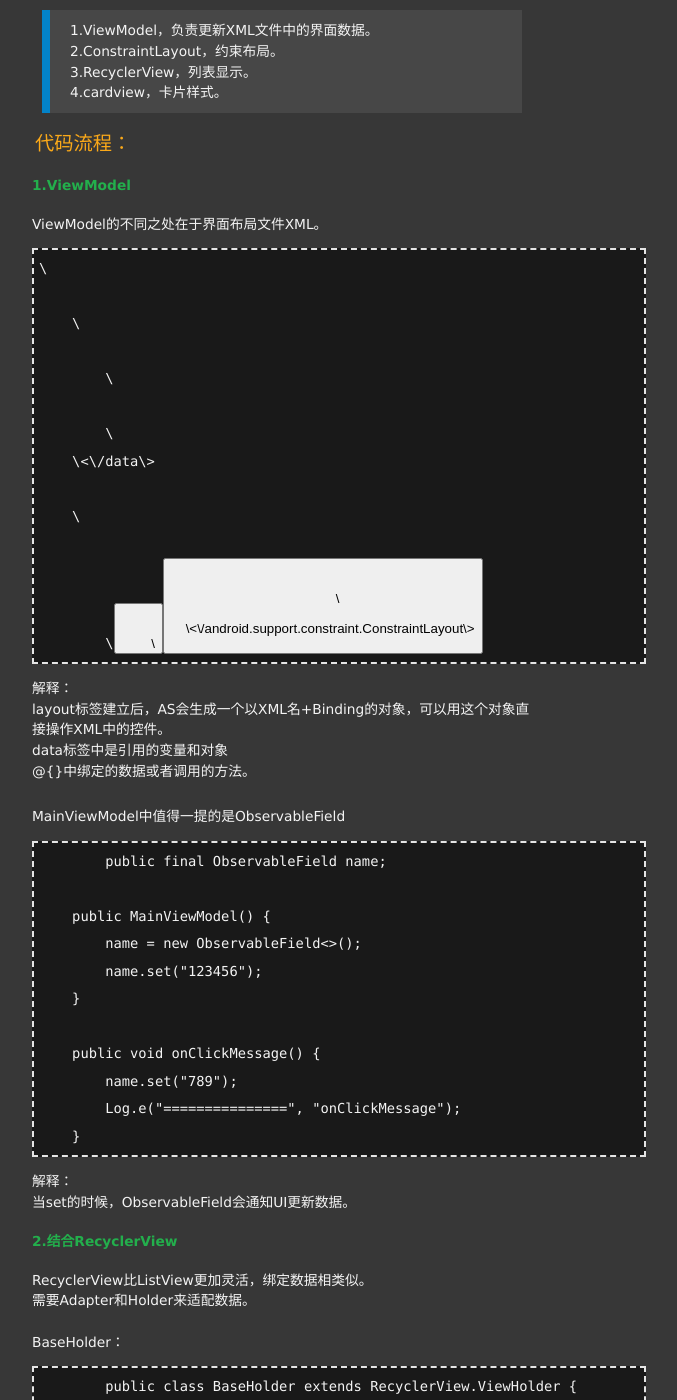
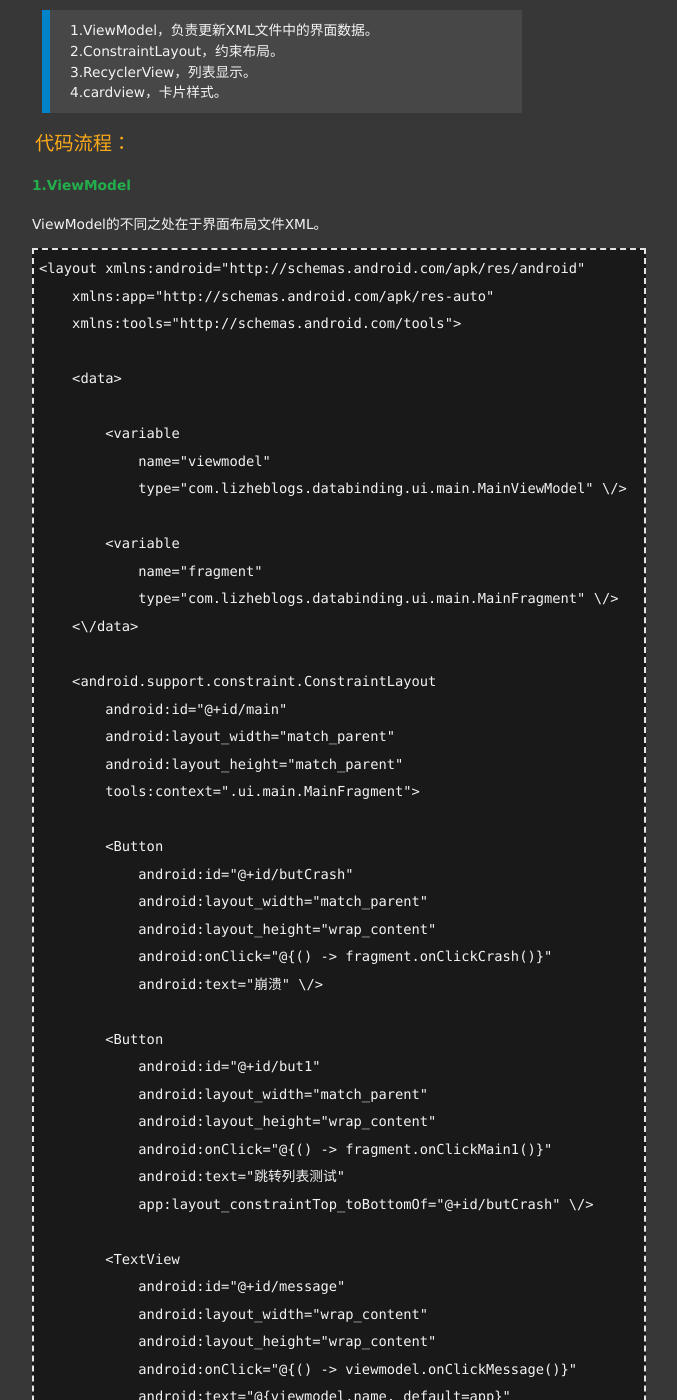
Before and after one commit to pulque/pulque.github.io, a Jekyll site: the page built from all/code/_posts/2018-11-01-data-binding.html, in a window 1280 px wide and 1400 px high, scrolled down 590 px. Shown: the whole window, without its empty margins (273-950 px from the left). Built offline with Jekyll 4.4.1, drawn with Linux system fonts in a browser that asks for light colours; comment, search, counter and statistics services are not loaded; some of the changed text lies outside the part shown.

Commit message:
Data Binding

```diff
--- a/all/code/_posts/2018-11-01-data-binding.html
+++ b/all/code/_posts/2018-11-01-data-binding.html
@@ -37,43 +37,43 @@ data-binding官方文档：<br />
 <h4>1.ViewModel</h4>
 ViewModel的不同之处在于界面布局文件XML。
 <pre>
-\<layout xmlns:android="http://schemas.android.com/apk/res/android"
+&lt;layout xmlns:android="http://schemas.android.com/apk/res/android"
     xmlns:app="http://schemas.android.com/apk/res-auto"
-    xmlns:tools="http://schemas.android.com/tools"\>
+    xmlns:tools="http://schemas.android.com/tools"&gt;
 
-    \<data\>
+    &lt;data&gt;
 
-        \<variable
+        &lt;variable
             name="viewmodel"
-            type="com.lizheblogs.databinding.ui.main.MainViewModel" \/\>
+            type="com.lizheblogs.databinding.ui.main.MainViewModel" \/&gt;
 
-        \<variable
+        &lt;variable
             name="fragment"
-            type="com.lizheblogs.databinding.ui.main.MainFragment" \/\>
-    \<\/data\>
+            type="com.lizheblogs.databinding.ui.main.MainFragment" \/&gt;
+    &lt;\/data&gt;
 
-    \<android.support.constraint.ConstraintLayout
+    &lt;android.support.constraint.ConstraintLayout
         android:id="@+id/main"
         android:layout_width="match_parent"
         android:layout_height="match_parent"
-        tools:context=".ui.main.MainFragment"\>
+        tools:context=".ui.main.MainFragment"&gt;
 
-        \<Button
+        &lt;Button
             android:id="@+id/butCrash"
             android:layout_width="match_parent"
             android:layout_height="wrap_content"
             android:onClick="@{() -> fragment.onClickCrash()}"
-            android:text="崩溃" \/\>
+            android:text="崩溃" \/&gt;
 
-        \<Button
+        &lt;Button
             android:id="@+id/but1"
             android:layout_width="match_parent"
             android:layout_height="wrap_content"
             android:onClick="@{() -> fragment.onClickMain1()}"
             android:text="跳转列表测试"
-            app:layout_constraintTop_toBottomOf="@+id/butCrash" \/\>
+            app:layout_constraintTop_toBottomOf="@+id/butCrash" \/&gt;
 
-        \<TextView
+        &lt;TextView
             android:id="@+id/message"
             android:layout_width="wrap_content"
             android:layout_height="wrap_content"
@@ -82,10 +82,10 @@ ViewModel的不同之处在于界面布局文件XML。
             app:layout_constraintBottom_toBottomOf="parent"
             app:layout_constraintEnd_toEndOf="parent"
             app:layout_constraintStart_toStartOf="parent"
-            app:layout_constraintTop_toTopOf="parent" \/\>
+            app:layout_constraintTop_toTopOf="parent" \/&gt;
 
-    \<\/android.support.constraint.ConstraintLayout\>
-</layout>
+    &lt;\/android.support.constraint.ConstraintLayout&gt;
+&lt;/layout&gt;
 </pre>
 <p>
 解释：<br />
```
